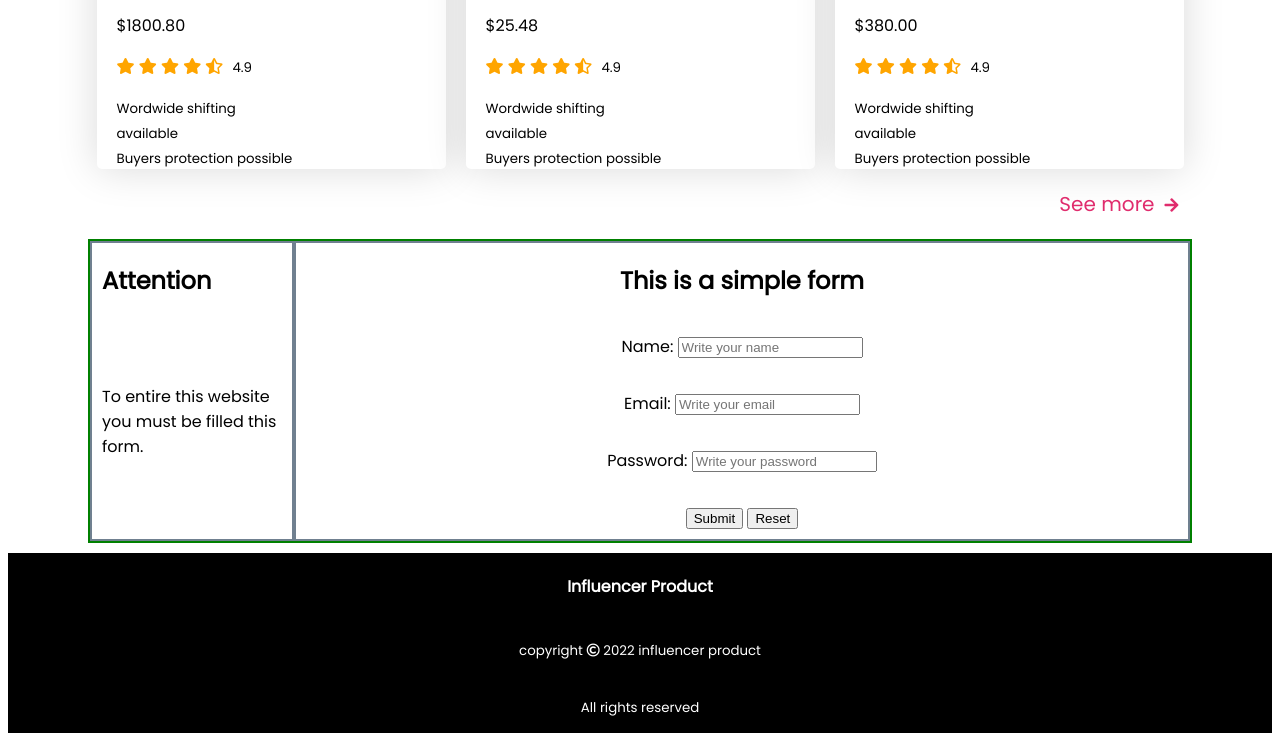
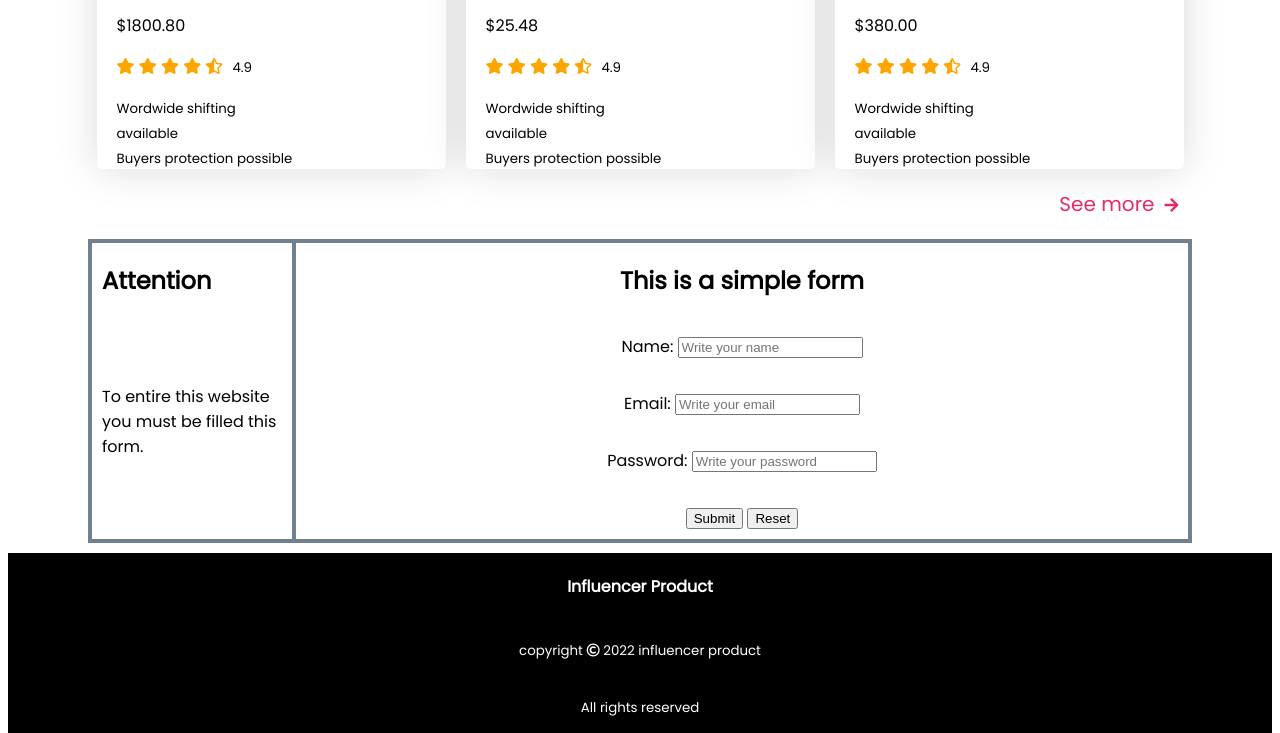
Before and after one commit to mahadihasanridoy/Assignment-2, a plain HTML site: page index.html in a window 1280 px wide. Shown: the part 2035-2768 px from the top of the page. Drawn offline with Linux system fonts and the light colour scheme.

Commit message:
last-commit

```diff
--- a/style.css
+++ b/style.css
@@ -144,7 +144,7 @@ transition: transform 2s;
      border: 2px solid slategray;
  }
  .box-container{
-     border: 2px solid green;
+     border: 2px solid slategray;
  }
  #box-1 .attention{
  padding-left:10px;
```
Also changed, not shown: logos/Alibaba.svg (deleted), logos/Amazon.svg (deleted), logos/Daraz.pk Logo.svg (deleted), logos/Ebay.svg (deleted), logos/Rakuten.svg (deleted), logos/Target.svg (deleted), logos/Walmart.svg (deleted), mobile view/Mobile_compressed.png (deleted).
